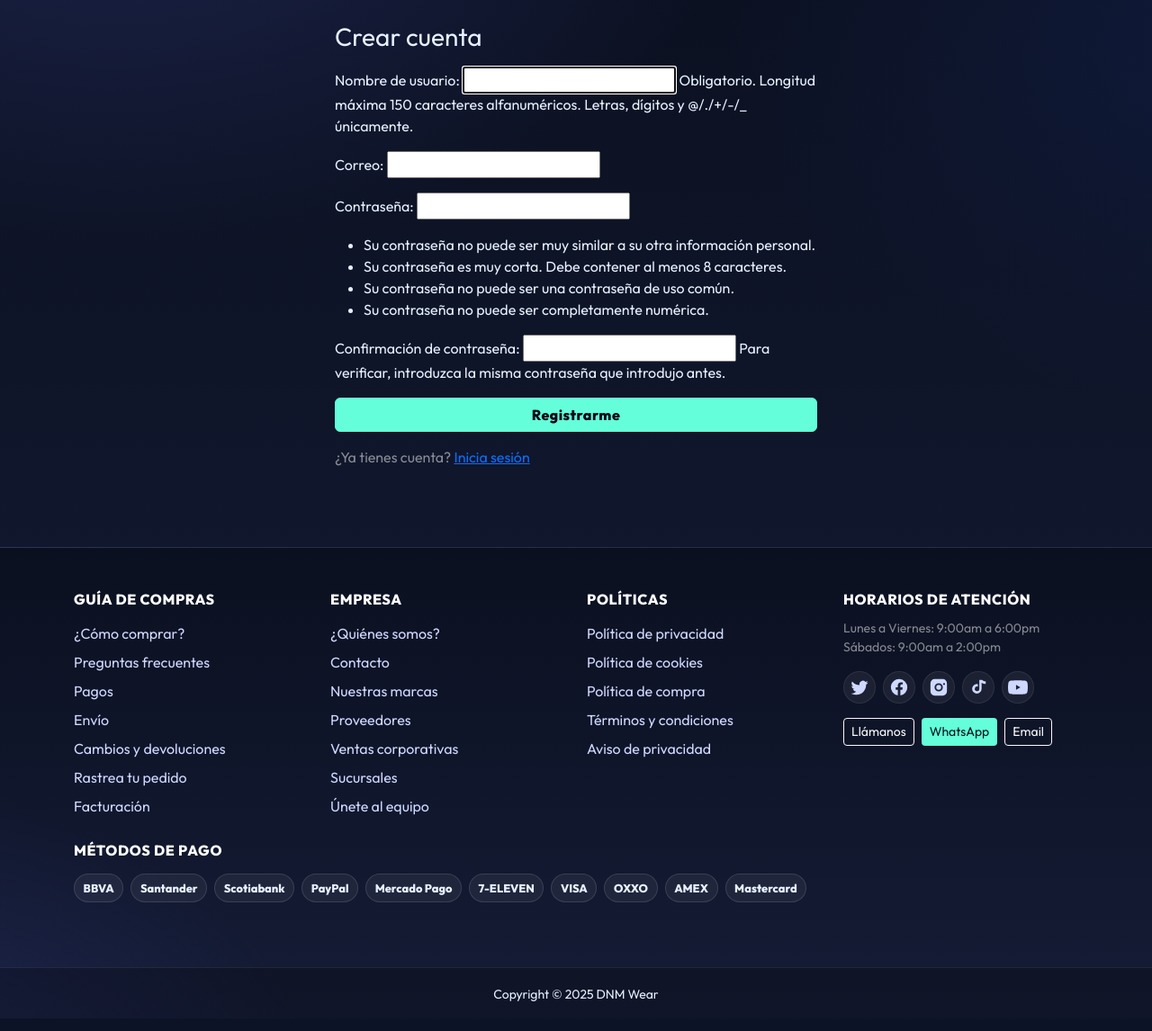
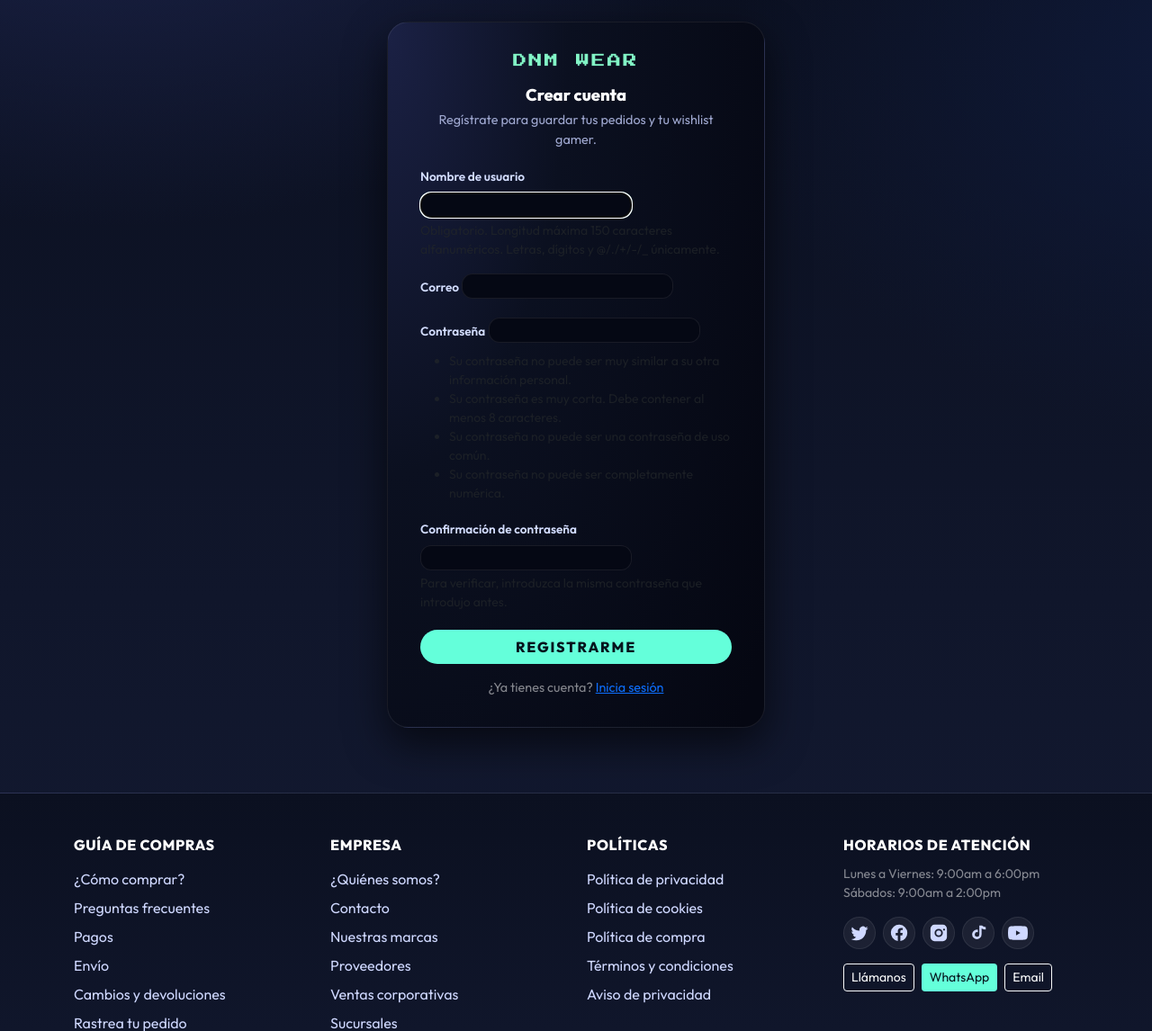
Before and after one commit to Espaik2020/tienda-django, a Django app: page /cuenta/registro/ in a window 1280 px wide. Shown: the part 80-1226 px from the top of the page at 90% size. Run offline with Django 5.2, Linux system fonts and the light colour scheme; data that the repository does not hold is empty; parts of the project's set-up code (start-up, migrations or seed data) failed here and were passed over; some libraries are stand-ins or nearby versions.

Commit message:
arreglo estetica registrarse

```diff
--- a/catalogo/templates/accounts/signup.html
+++ b/catalogo/templates/accounts/signup.html
@@ -1,26 +1,147 @@
 {% extends "base.html" %}
 {% load static %}
-{% block title %}Crear cuenta{% endblock %}
+{% block title %}Crear cuenta · DNM Wear{% endblock %}
+
+{% block extra_css %}
+<style>
+  .auth-page{
+    min-height: calc(100vh - 140px);  /* ocupa casi toda la pantalla sin tapar el header/footer */
+    display:flex;
+    align-items:center;
+    justify-content:center;
+  }
+
+  .auth-card{
+    width:100%;
+    max-width:420px;
+    padding:1.75rem 1.5rem 1.5rem;
+    border-radius:20px;
+    background:
+      radial-gradient(120% 160% at 0 0,#1b2145 0,#0b1020 40%,#050712 100%);
+    box-shadow:0 18px 45px rgba(0,0,0,.6);
+    border:1px solid rgba(255,255,255,.08);
+  }
+
+  @media (min-width:576px){
+    .auth-card{
+      padding:2rem 2.25rem 2rem;
+      border-radius:24px;
+    }
+  }
+
+  .auth-title{
+    font-family:"Press Start 2P",system-ui;
+    font-size:0.95rem;
+    text-transform:uppercase;
+    letter-spacing:.15em;
+    color:#82f5c6;
+    margin-bottom:.75rem;
+  }
+
+  .auth-subtitle{
+    font-weight:700;
+    font-size:1.15rem;
+    color:#fff;
+    margin-bottom:.25rem;
+  }
+
+  .auth-muted{
+    font-size:.9rem;
+    color:#9fa8d0;
+  }
+
+  .auth-card label{
+    font-size:.85rem;
+    font-weight:600;
+    color:#d3ddff;
+  }
+
+  .auth-card input,
+  .auth-card select,
+  .auth-card textarea{
+    background:#050814;
+    border-radius:12px;
+    border:1px solid rgba(255,255,255,.08);
+    color:#fff;
+  }
+
+  .auth-card input:focus,
+  .auth-card select:focus,
+  .auth-card textarea:focus{
+    border-color:#2ee6a8;
+    box-shadow:0 0 0 1px rgba(46,230,168,.35);
+    background:#050814;
+    color:#fff;
+  }
+
+  .auth-btn{
+    border-radius:999px;
+    font-weight:700;
+    text-transform:uppercase;
+    letter-spacing:.12em;
+  }
+
+  .auth-footer-link{
+    font-size:.9rem;
+  }
+</style>
+{% endblock %}
 
 {% block content %}
-<div class="container" style="max-width:560px">
-  <h1 class="h3 mb-3">Crear cuenta</h1>
+<div class="auth-page">
+  <div class="auth-card">
+
+    <div class="mb-3 text-center">
+      <div class="auth-title">DNM WEAR</div>
+      <div class="auth-subtitle">Crear cuenta</div>
+      <p class="auth-muted mb-0">
+        Regístrate para guardar tus pedidos y tu wishlist gamer.
+      </p>
+    </div>
 
     <form method="post" novalidate>
       {% csrf_token %}
+
       {% if form.non_field_errors %}
-      <div class="alert alert-danger">{{ form.non_field_errors }}</div>
+        <div class="alert alert-danger small">
+          {{ form.non_field_errors }}
+        </div>
       {% endif %}
 
-    {# Render simple y compatible con UserCreationForm #}
-    {{ form.as_p }}
+      {# Campos uno por uno, bonitos #}
+      {% for field in form %}
+        <div class="mb-3">
+          <label class="form-label" for="{{ field.id_for_label }}">
+            {{ field.label }}
+          </label>
 
-    <button type="submit" class="btn btn-primary w-100">Registrarme</button>
+          {{ field }}
+
+          {% if field.help_text %}
+            <div class="form-text small text-muted">
+              {{ field.help_text|safe }}
+            </div>
+          {% endif %}
+
+          {% for error in field.errors %}
+            <div class="invalid-feedback d-block">
+              {{ error }}
+            </div>
+          {% endfor %}
+        </div>
+      {% endfor %}
+
+      <button type="submit" class="btn btn-neon w-100 auth-btn mt-1">
+        Registrarme
+      </button>
     </form>
 
-  <p class="mt-3 text-white-50">
+    <p class="mt-3 mb-0 text-center auth-footer-link text-white-50">
       ¿Ya tienes cuenta?
-    <a href="{% url 'login' %}{% if request.GET.next %}?next={{ request.GET.next }}{% endif %}">Inicia sesión</a>
+      <a href="{% url 'login' %}{% if request.GET.next %}?next={{ request.GET.next }}{% endif %}">
+        Inicia sesión
+      </a>
     </p>
   </div>
+</div>
 {% endblock %}
```
Lines whose indentation alone changed are shown as unchanged.
